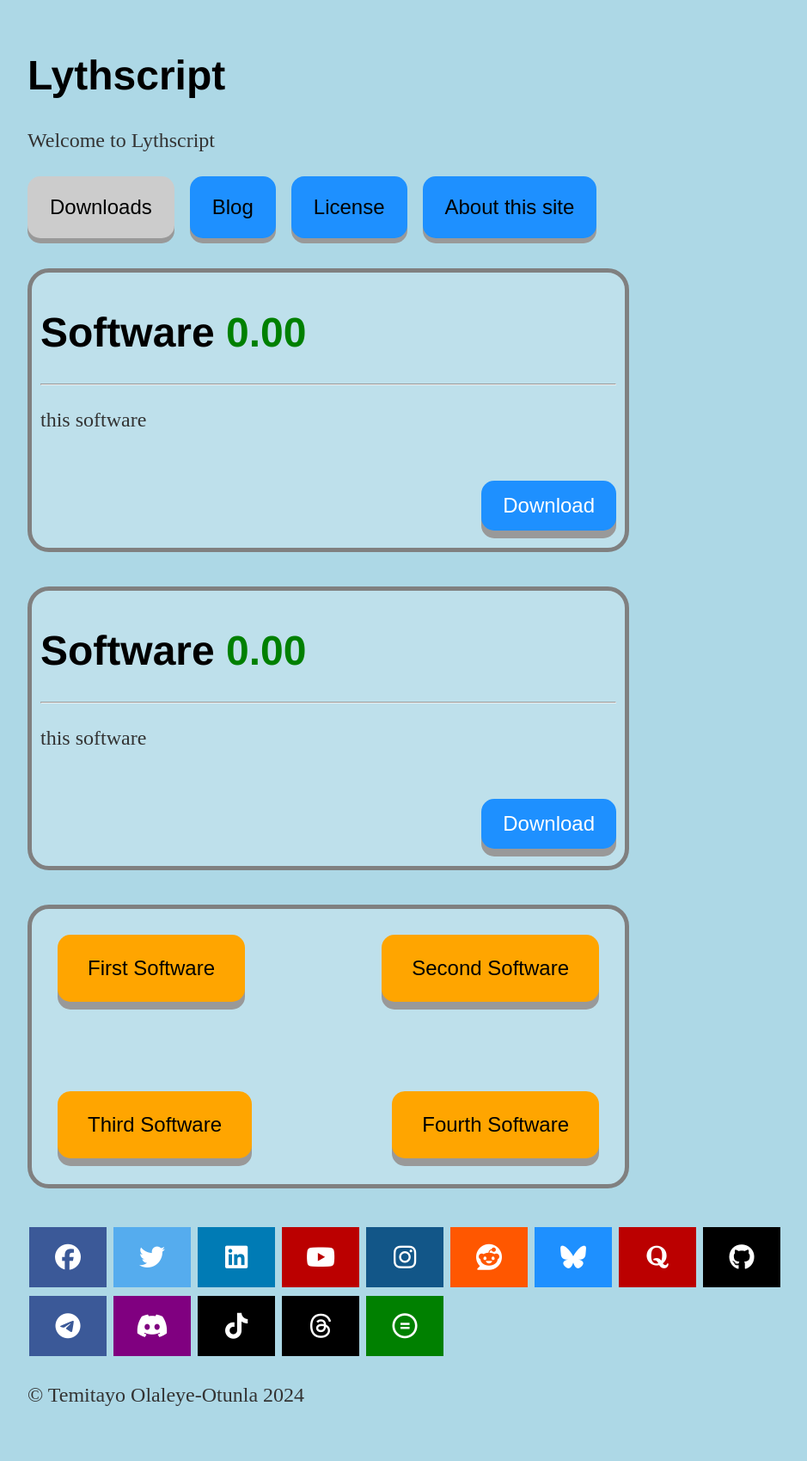
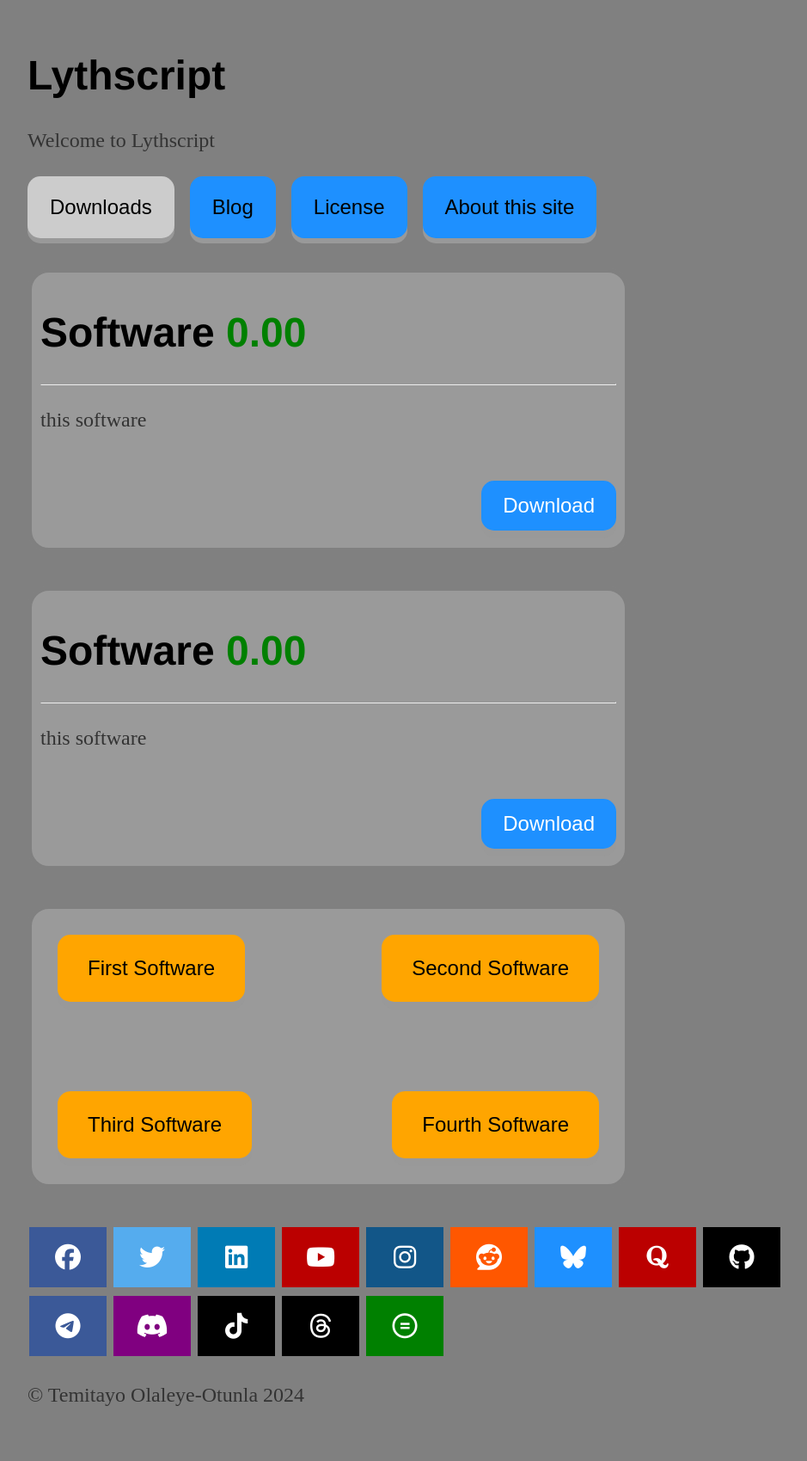
Before and after one commit to lythwind/lythwind.github.io, a Jekyll site: the page built from mobile.html, in a window 1280 px wide. Shown: the whole page at 86% size, without its empty margins (160-1099 px from the left). Built offline with Jekyll 4.4.1, drawn with Linux system fonts in a browser that asks for light colours; nearby versions of some CDN libraries.

Commit message:
Update main.css

```diff
--- a/css/main.css
+++ b/css/main.css
@@ -14,7 +14,7 @@
 body {
     margin: 60px auto;
     width: 70%;
-    background-color: lightblue;
+    background-color: Gray;
 }
 nav ul, footer ul {
     font-family:'Helvetica', 'Arial', 'Sans-Serif';
```
